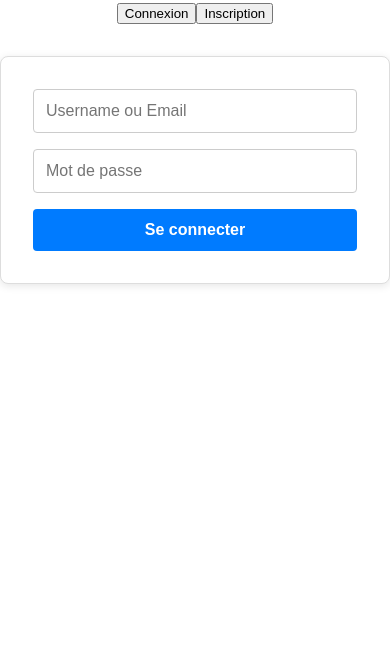
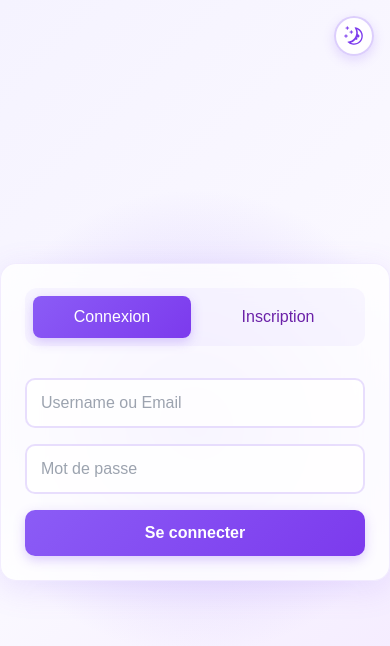
Before and after one commit to hugodlrll/Nantral-plateform-du-bled, a React (Vite) app in the folder event-frontend/: page / in a window 390 px wide. Shown: the top 646 px of the page. Built offline with nearby package versions, Linux system fonts and the light colour scheme.

Commit message:
Refactoring of the style of the connect page

```diff
--- a/event-frontend/src/Components/styles/EventDialog.scss
+++ b/event-frontend/src/Components/styles/EventDialog.scss
@@ -359,7 +359,7 @@
             &.btn-register {
                 background: var(--violet-10);
                 color: white;
-                box-shadow: 0 4px 12px var(--violet-10);
+                box-shadow: 0 4px 12px var(--black-a5);
 
                 &:hover {
                     transform: translateY(-2px);
--- a/event-frontend/src/Page/ConnectPage.tsx
+++ b/event-frontend/src/Page/ConnectPage.tsx
@@ -1,10 +1,12 @@
 import "./styles/ConnectPage.scss";
 import { Tabs } from "radix-ui";
 import { login, signup, validateToken } from "../API/auth-actions";
-import { type FormEvent, useState } from "react";
+import { type FormEvent, useState, useEffect } from "react";
 import { useNavigate } from "react-router-dom";
 import type { User } from "../utils/types";
 import { toastLoginSuccess, toastSignupSuccess, toastLoginError, toastSignupError } from "../utils/toasts";
+import { useTheme } from "../context/ThemeContext";
+import { MoonIcon, SunIcon } from "@radix-ui/react-icons";
 
 interface ConnectPageProps {
     onLoginSuccess: (token: string, user: User) => void;
@@ -17,6 +19,19 @@ export default function ConnectPage({ onLoginSuccess }: ConnectPageProps) {
     const [password, setPassword]=useState("");
     const navigate = useNavigate();
     const [errorMessage, setErrorMessage] = useState<string | null>(null);
+    const { theme, toggleTheme } = useTheme();
+    const [mousePosition, setMousePosition] = useState({ x: 50, y: 50 });
+
+    useEffect(() => {
+        const handleMouseMove = (e: MouseEvent) => {
+            const x = (e.clientX / window.innerWidth) * 100;
+            const y = (e.clientY / window.innerHeight) * 100;
+            setMousePosition({ x, y });
+        };
+
+        window.addEventListener('mousemove', handleMouseMove);
+        return () => window.removeEventListener('mousemove', handleMouseMove);
+    }, []);
 
 
     async function handleSubmitLogin(e: FormEvent){
@@ -54,7 +69,17 @@ export default function ConnectPage({ onLoginSuccess }: ConnectPageProps) {
     }
 
     return(
-        <Tabs.Root className="TabsRoot" defaultValue="LoginTab">
+        <div
+            className="ConnectPage"
+            style={{
+                '--mouse-x': `${mousePosition.x}%`,
+                '--mouse-y': `${mousePosition.y}%`,
+            } as React.CSSProperties}
+        >
+            <button className="theme-toggle" onClick={toggleTheme}>
+                {theme === 'dark' ? <SunIcon /> : <MoonIcon />}
+            </button>
+            <Tabs.Root className="TabsRoot" defaultValue="LoginTab">
             <Tabs.List className="TabsList" aria-label="Manage your account">
                 <Tabs.Trigger className="TabsTrigger" value="LoginTab">
                     Connexion
@@ -85,5 +110,6 @@ export default function ConnectPage({ onLoginSuccess }: ConnectPageProps) {
                 {errorMessage && <p className="ErrorMessage">{errorMessage}</p>}
             </Tabs.Content>
         </Tabs.Root>
+        </div>
     );
 }
--- a/event-frontend/src/Page/styles/ConnectPage.scss
+++ b/event-frontend/src/Page/styles/ConnectPage.scss
@@ -1,74 +1,293 @@
+@import "@radix-ui/colors/violet.css";
+
+/* ConnectPage container with animated gradient */
+.ConnectPage {
+    min-height: 100vh;
+    width: 100%;
+    display: flex;
+    align-items: center;
+    justify-content: center;
+    position: relative;
+    overflow: hidden;
+    background:
+        radial-gradient(
+            circle at var(--mouse-x, 50%) var(--mouse-y, 50%),
+            rgba(139, 92, 246, 0.3) 0%,
+            rgba(167, 139, 250, 0.2) 25%,
+            transparent 50%
+        ),
+        linear-gradient(135deg, #f5f3ff 0%, #faf8ff 50%, #f3e8ff 100%);
+    transition: background 0.3s ease;
+}
+
+:root.dark .ConnectPage {
+    background:
+        radial-gradient(
+            circle at var(--mouse-x, 50%) var(--mouse-y, 50%),
+            rgba(139, 92, 246, 0.2) 0%,
+            rgba(109, 40, 217, 0.15) 25%,
+            transparent 50%
+        ),
+        linear-gradient(135deg, #0a0a0a 0%, #1a1a2e 50%, #16213e 100%);
+}
+
+/* Theme toggle button */
+.theme-toggle {
+    position: fixed;
+    top: 2rem;
+    right: 2rem;
+    width: 3rem;
+    height: 3rem;
+    border-radius: 50%;
+    border: 2px solid rgba(139, 92, 246, 0.3);
+    background: rgba(255, 255, 255, 0.9);
+    backdrop-filter: blur(10px);
+    cursor: pointer;
+    display: flex;
+    align-items: center;
+    justify-content: center;
+    transition: all 0.3s ease;
+    z-index: 1000;
+    color: #7c3aed;
+    box-shadow: 0 4px 12px rgba(139, 92, 246, 0.2);
+
+    svg {
+        width: 1.5rem;
+        height: 1.5rem;
+    }
+
+    &:hover {
+        transform: scale(1.1);
+        background: rgba(139, 92, 246, 0.9);
+        color: white;
+        box-shadow: 0 6px 20px rgba(139, 92, 246, 0.4);
+    }
+
+    &:active {
+        transform: scale(0.95);
+    }
+}
+
+:root.dark .theme-toggle {
+    background: rgba(30, 30, 30, 0.9);
+    border-color: rgba(167, 139, 250, 0.3);
+    color: #a78bfa;
+
+    &:hover {
+        background: rgba(167, 139, 250, 0.9);
+        color: white;
+    }
+}
+
+/* Tabs styling */
+.TabsRoot {
+    width: 100%;
+    max-width: 500px;
+    margin: 0 auto;
+    background: rgba(255, 255, 255, 0.8);
+    backdrop-filter: blur(20px);
+    border-radius: 16px;
+    box-shadow: 0 8px 32px rgba(139, 92, 246, 0.15);
+    padding: 2rem;
+    border: 1px solid rgba(139, 92, 246, 0.1);
+}
+
+:root.dark .TabsRoot {
+    background: rgba(30, 30, 30, 0.8);
+    border-color: rgba(167, 139, 250, 0.2);
+    box-shadow: 0 8px 32px rgba(0, 0, 0, 0.5);
+}
+
+.TabsList {
+    display: flex;
+    gap: 0.5rem;
+    margin-bottom: 2rem;
+    background: rgba(139, 92, 246, 0.05);
+    padding: 0.5rem;
+    border-radius: 12px;
+}
+
+:root.dark .TabsList {
+    background: rgba(167, 139, 250, 0.1);
+}
+
+.TabsTrigger {
+    flex: 1;
+    padding: 0.75rem 1.5rem;
+    border: none;
+    background: transparent;
+    border-radius: 8px;
+    cursor: pointer;
+    font-size: 1rem;
+    font-weight: 500;
+    color: #6b21a8;
+    transition: all 0.3s ease;
+
+    &[data-state="active"] {
+        background: linear-gradient(135deg, #8b5cf6 0%, #7c3aed 100%);
+        color: white;
+        box-shadow: 0 4px 12px rgba(139, 92, 246, 0.3);
+    }
+
+    &:hover:not([data-state="active"]) {
+        background: rgba(139, 92, 246, 0.1);
+    }
+}
+
+:root.dark .TabsTrigger {
+    color: #a78bfa;
+
+    &[data-state="active"] {
+        background: linear-gradient(135deg, #7c3aed 0%, #6d28d9 100%);
+        color: white;
+    }
+
+    &:hover:not([data-state="active"]) {
+        background: rgba(167, 139, 250, 0.15);
+    }
+}
+
+.TabsContent {
+    animation: fadeIn 0.3s ease;
+}
+
+@keyframes fadeIn {
+    from {
+        opacity: 0;
+        transform: translateY(10px);
+    }
+    to {
+        opacity: 1;
+        transform: translateY(0);
+    }
+}
+
 form {
     display: flex;
     flex-direction: column;
-    gap: 1rem;
-    max-width: 400px;
-    margin: 2rem auto;
-    padding: 2rem;
-    border: 1px solid #ddd;
-    border-radius: 8px;
-    box-shadow: 0 2px 8px rgba(0, 0, 0, 0.1);
-    background-color: white; /* Default to white for the form card */
+    gap: 1.25rem;
 
     input {
+        padding: 1rem;
+        font-size: 1rem;
+        border: 2px solid rgba(139, 92, 246, 0.2);
+        border-radius: 10px;
+        background: rgba(255, 255, 255, 0.8);
+        color: #1f2937;
+        transition: all 0.3s ease;
 
-        padding: 0.75rem;
-        font-size: 1rem;
-        border: 1px solid #ccc;
-        border-radius: 4px;
-        transition: border-color 0.3s;
+        &::placeholder {
+            color: #9ca3af;
+        }
 
         &:focus {
             outline: none;
-            border-color: #007bff;
-            box-shadow: 0 0 4px rgba(0, 123, 255, 0.5);
+            border-color: #8b5cf6;
+            box-shadow: 0 0 0 4px rgba(139, 92, 246, 0.1);
+            background: white;
+        }
+
+        &:hover {
+            border-color: #8b5cf6;
         }
     }
 
     button {
-        padding: 0.75rem;
+        padding: 1rem;
         font-size: 1rem;
-        font-weight: bold;
+        font-weight: 600;
         color: white;
-        background-color: #007bff;
+        background: linear-gradient(135deg, #8b5cf6 0%, #7c3aed 100%);
         border: none;
-        border-radius: 4px;
+        border-radius: 10px;
         cursor: pointer;
-        transition: background-color 0.3s;
+        transition: all 0.3s ease;
+        box-shadow: 0 4px 12px rgba(139, 92, 246, 0.3);
 
         &:hover {
-            background-color: #0056b3;
+            transform: translateY(-2px);
+            box-shadow: 0 6px 20px rgba(139, 92, 246, 0.4);
         }
 
         &:active {
-            background-color: #003d82;
+            transform: translateY(0);
+            box-shadow: 0 4px 12px rgba(139, 92, 246, 0.3);
+        }
+    }
+}
+
+:root.dark form {
+    input {
+        background: rgba(30, 30, 30, 0.6);
+        color: #f3f4f6;
+        border-color: rgba(167, 139, 250, 0.2);
+
+        &::placeholder {
+            color: #6b7280;
+        }
+
+        &:focus {
+            border-color: #a78bfa;
+            background: rgba(30, 30, 30, 0.8);
+            box-shadow: 0 0 0 4px rgba(167, 139, 250, 0.15);
+        }
+
+        &:hover {
+            border-color: #a78bfa;
+        }
+    }
+
+    button {
+        background: linear-gradient(135deg, #7c3aed 0%, #6d28d9 100%);
+
+        &:hover {
+            box-shadow: 0 6px 20px rgba(124, 58, 237, 0.5);
         }
     }
 }
 
 .ErrorMessage {
-  color: #c0392b;
-  margin: 0 auto 1rem;
-  text-align: center;
+    color: #dc2626;
+    margin: 1rem 0 0;
+    text-align: center;
+    font-size: 0.9rem;
+    font-weight: 500;
+    padding: 0.75rem;
+    background: rgba(220, 38, 38, 0.1);
+    border-radius: 8px;
+    border: 1px solid rgba(220, 38, 38, 0.2);
 }
 
-:root.dark form {
-    background-color: #2d2d2d;
-    border-color: #444;
-    box-shadow: 0 2px 8px rgba(0, 0, 0, 0.5);
+:root.dark .ErrorMessage {
+    color: #fca5a5;
+    background: rgba(220, 38, 38, 0.15);
+    border-color: rgba(220, 38, 38, 0.3);
+}
 
-    input {
-        background-color: #1a1a1a;
-        color: #ffffff;
-        border-color: #444;
+/* Responsive */
+@media (max-width: 768px) {
+    .TabsRoot {
+        max-width: 90%;
+        padding: 1.5rem;
+    }
 
-        &::placeholder {
-            color: #888;
+    .theme-toggle {
+        top: 1rem;
+        right: 1rem;
+        width: 2.5rem;
+        height: 2.5rem;
+
+        svg {
+            width: 1.25rem;
+            height: 1.25rem;
         }
+    }
 
-        &:focus {
-            border-color: #007bff;
-            box-shadow: 0 0 4px rgba(0, 123, 255, 0.5);
+    form {
+        gap: 1rem;
+
+        input, button {
+            padding: 0.875rem;
         }
     }
 }
```
Also changed, not shown: 2 other files (tests, documents, lock files or other folders).
